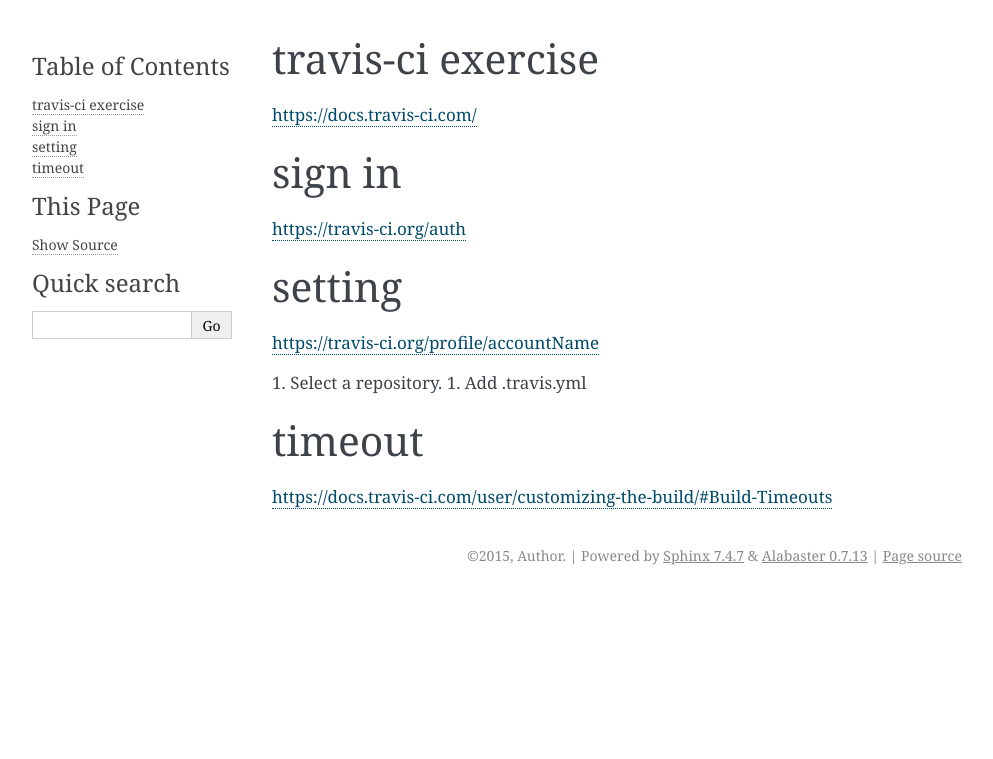
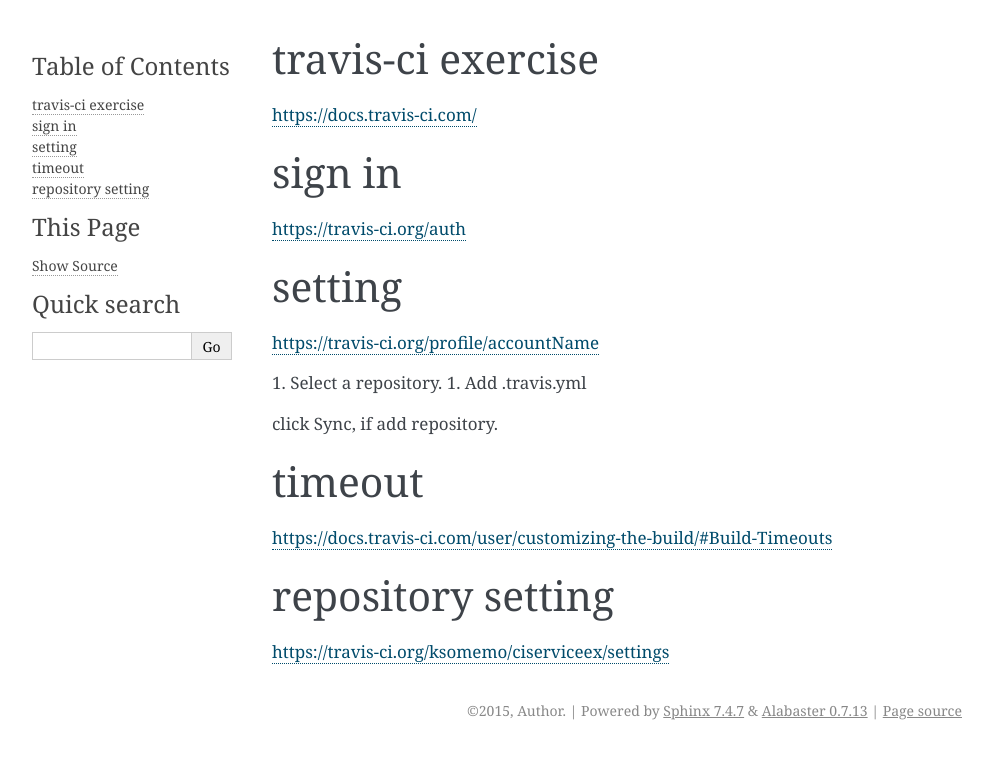
Before and after one commit to ksomemo-kaggle/ciserviceex, a Sphinx documentation site: the page built from docs/source/travis-ci.rst, in a window 1280 px wide. Shown: the top 759 px of the page, without its empty margins (148-1141 px from the left). Built offline with Sphinx 7.4.7, drawn with Linux system fonts in a browser that asks for light colours; pages that are not in the unit, such as notebooks, are missing from menus.

Commit message:
Edit travis docs

```diff
--- a/docs/source/travis-ci.rst
+++ b/docs/source/travis-ci.rst
@@ -13,6 +13,13 @@ https://travis-ci.org/profile/accountName
 1. Select a repository.
 1. Add .travis.yml
 
+click Sync, if add repository.
+
 timeout
 =======================
 https://docs.travis-ci.com/user/customizing-the-build/#Build-Timeouts
+
+
+repository setting
+=======================
+https://travis-ci.org/ksomemo/ciserviceex/settings
```
